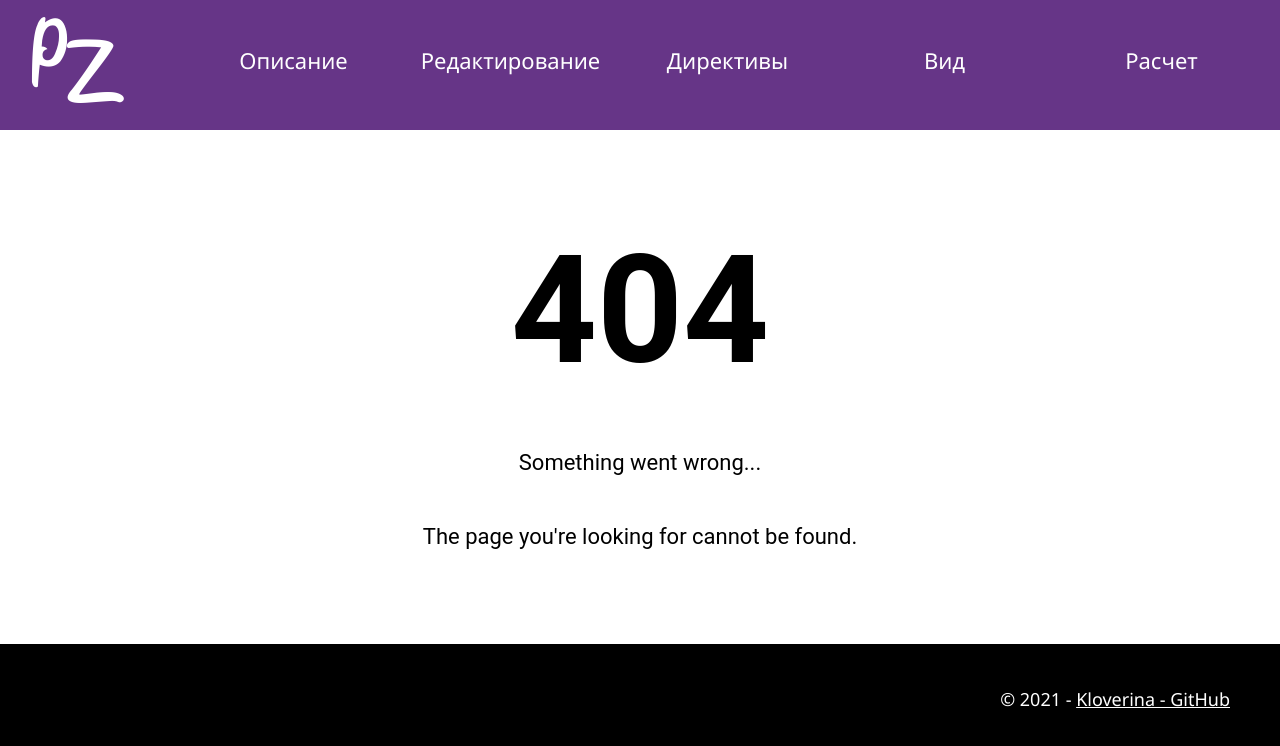
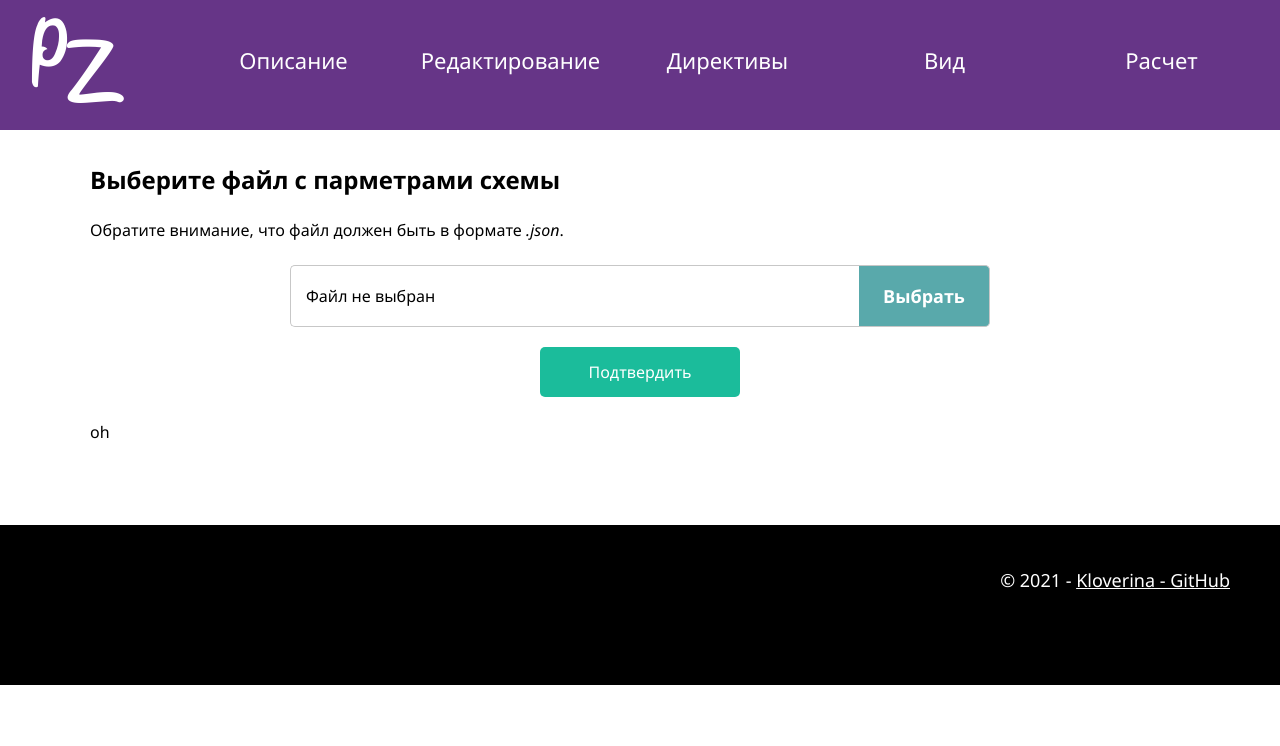
Before and after one commit to kloverina/pz, a Vue app: page /from-file in a window 1280 px wide. Before the commit this address had no page. Shown: the top 746 px of the page. Built offline with nearby package versions, Linux system fonts and the light colour scheme; the HTML template or start-up script is replaced by a standard one.

Commit message:
Added load-from-file page

```diff
--- a/src/App.vue
+++ b/src/App.vue
@@ -30,9 +30,9 @@
                 </button>
 
                 <button class="submenu__button">
-                  <a>
+                  <router-link class="nav-link" to="/from-file">
                     <span> Ввод из файла</span>
-                  </a>
+                  </router-link>
                 </button>
 
               </div>
--- a/src/components/c1-circuit-params.vue
+++ b/src/components/c1-circuit-params.vue
@@ -173,7 +173,6 @@ export default {
 
   methods: {
     getValues() {
-      console.log(this.node)
       this.nodesAmount = this.node
       this.resAmount = this.resistor
       this.capAmount = this.capacitor
--- a/src/components/c2_CircuitAddSection.vue
+++ b/src/components/c2_CircuitAddSection.vue
@@ -129,9 +129,9 @@ export default {
       type: Number,
       required: true
     },
-    resValues: { type: Array },
-    capValues:{ type: Array },
-    indValues:{ type: Array }
+    resValues: { type: Array, required:false },
+    capValues:{ type: Array, required:false},
+    indValues:{ type: Array, required:false}
   },
 
   data() {
@@ -167,9 +167,12 @@ export default {
         this.currentIndNumber = -1
     },
 
-    getValues(){
-      this.resistors = this.resValues
-      this.capacitors = this.capValues
+   getValues(){
+      if (this.resValues)
+        this.resistors = this.resValues
+     if(this.capValues)
+        this.capacitors = this.capValues
+     if(this.indValues)
       this.inductors = this.indValues
     },
 
--- a/src/router/index.js
+++ b/src/router/index.js
@@ -24,6 +24,12 @@ const routes = [
   },
 
   {
+    path: '/from-file',
+    name: 'Input from file',
+    component: () => import('@/views/FromFile')
+  },
+
+  {
     //не работает в случае, когда id в пути /edit/:id несущесвует
     path: '/*',
     name: 'Page Not Found',
--- a/src/stylesheets/index.scss
+++ b/src/stylesheets/index.scss
@@ -20,6 +20,7 @@ body{
 .container{
   // max-width: 100%;
   max-width: 1180px;
+
   position: relative;
   margin: 0 auto;
   padding: 0 0 50px;
@@ -71,6 +72,7 @@ input{
   box-sizing: border-box;
   //background-color: #190726;
   margin-top: 125px;
+  min-height: 400px;
   border-radius: 5px;
   //padding: 10px 10px 20px;
   h2{
--- /dev/null
+++ b/src/views/FromFile.vue
@@ -0,0 +1,165 @@
+<template>
+  <div class="container">
+    <div class="info">
+      <h2>
+        Выберите файл с парметрами схемы
+      </h2>
+    </div>
+
+    <div class="fromFile">
+      <p>
+        Обратите внимание, что файл должен быть в формате <i> .json</i>.
+      </p>
+      <form v-on:submit.prevent="loadFromFile()">
+        <div class="input__wrapper">
+          <input name="file" type="file" id="field__file-2" class="field field__file" multiple
+                 v-on:change="handleFileUpload"
+          >
+
+          <label class="field__file-wrapper" for="field__file-2"
+          >
+            <div class="field__file-fake" >
+              {{(this.file === '') ? 'Файл не выбран' : this.file.name}}
+            </div>
+            <div class="field__file-button">Выбрать</div>
+          </label>
+        </div>
+
+        <div class="button-wrapper">
+          <button class="submit-button" type="submit">
+            Подтвердить
+          </button>
+        </div>
+      </form>
+      <p> {{message}}</p>
+    </div>
+  </div>
+</template>
+
+<script>
+export default {
+  name: "FromFile",
+  data(){
+    return {
+      message: 'oh',
+      file: ''
+    }
+  },
+  methods:{
+    handleFileUpload: async function (e) {
+      let tpm = this.message
+      this.file = e.target.files[0]
+      let reader = new FileReader();
+
+      reader.readAsText(this.file);
+      var data;
+      var that = this;  //the important bit
+      reader.onloadend = await function () { // here we save variable 'file' in closure
+        data = reader.result
+        that.message = data;
+      }
+
+
+    },
+    loadFromFile(){
+
+    }
+  }
+}
+</script>
+
+<style lang="scss">
+$content_bc: #9dcccd;
+
+  .info{
+    margin-top: 100px;
+  }
+
+  .fromFile{
+    //background: rgb(180, 230, 231);
+    //min-height: 100px;
+    border-radius: 5px;
+    padding: 0 40px;
+    p{
+      margin: 10px 0;
+      padding: 0;
+    }
+
+    .submit-button{
+      color: white;
+      margin: 20px auto;
+      padding: 10px;
+      max-width: 200px;
+      border-radius: 5px;
+      background:#1bbc9b;
+    }
+  }
+
+  .input__wrapper{
+    margin-top: 20px;
+  }
+
+  .input__file-icon{
+    margin: 0;
+    padding: 0;
+    min-height: 64px;
+    min-width: 64px;
+    background: url("../assets/images/icon-download.png") no-repeat;
+  }
+  .field__wrapper {
+    width: 100%;
+    position: relative;
+    margin: 15px 0;
+    text-align: center;
+  }
+
+  .field__file {
+    opacity: 0;
+    visibility: hidden;
+    position: absolute;
+  }
+
+  .field__file-wrapper {
+    display: flex;
+    justify-content: space-between;
+    align-items: center;
+    flex-wrap: wrap;
+    padding: 0 200px;
+  }
+
+  .field__file-fake {
+    flex: 1 1 50%;
+    height: 60px;
+    width: calc(100% - 130px);
+    display: -webkit-box;
+    display: -ms-flexbox;
+    display: flex;
+    align-items: center;
+    padding: 0 15px;
+    background: white;
+    border: 1px solid #c7c7c7;
+    border-radius: 5px 0 0 5px;
+    border-right: none;
+  }
+
+  .field__file-button {
+
+    border-top: 1px solid #c7c7c7;
+    border-bottom: 1px solid #c7c7c7;
+    border-right: 1px solid #c7c7c7;
+    width: 130px;
+    height: 60px;
+    //background: #1bbc9b;
+    background: darken($content_bc, 20%);
+    color: #fff;
+    font-size: 1.125rem;
+    font-weight: 700;
+    display: flex;
+    align-items: center;
+    justify-content: center;
+    border-radius: 0 5px 5px 0;
+    cursor: pointer;
+  }
+
+
+</style>
```
Also changed, not shown: src/assets/images/icon-download.png (added).
